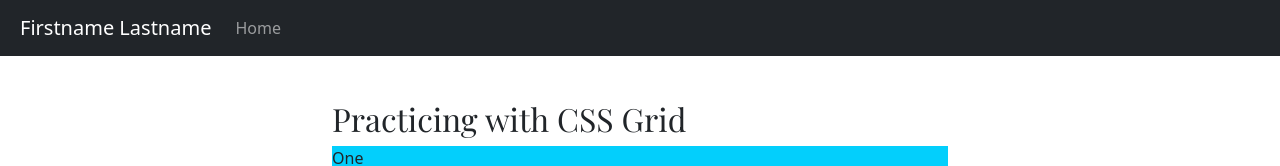
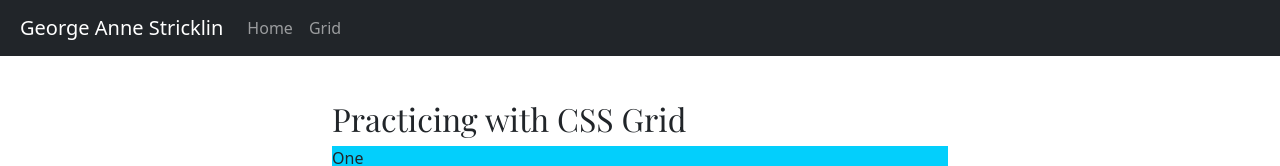
Before and after one commit to Ganns25/Ganns25.github.io, a plain HTML site: page grid.html in a window 1280 px wide. Shown: the top 166 px of the page. Drawn offline with nearby package versions, Linux system fonts and the light colour scheme.

Commit message:
Update grid.html -- update name and nav

```diff
--- a/grid.html
+++ b/grid.html
@@ -15,7 +15,7 @@
 </head>
 <body>
 <nav class="navbar navbar-expand-md navbar-dark bg-dark fixed-top">
-  <a class="navbar-brand" href="#">Firstname Lastname</a>
+  <a class="navbar-brand" href="#">George Anne Stricklin</a>
   <button class="navbar-toggler" type="button" data-toggle="collapse" data-target="#navbarsExampleDefault" aria-controls="navbarsExampleDefault" aria-expanded="false" aria-label="Toggle navigation">
     <span class="navbar-toggler-icon"></span>
   </button>
@@ -23,6 +23,9 @@
     <ul class="navbar-nav mr-auto">
       <li class="nav-item active">
         <a class="nav-link" href="index.html">Home</a>
+      </li>
+            <li class="nav-item active">
+        <a class="nav-link" href="grid.html">Grid</a>
       </li>
     </ul>
   </div>
```
